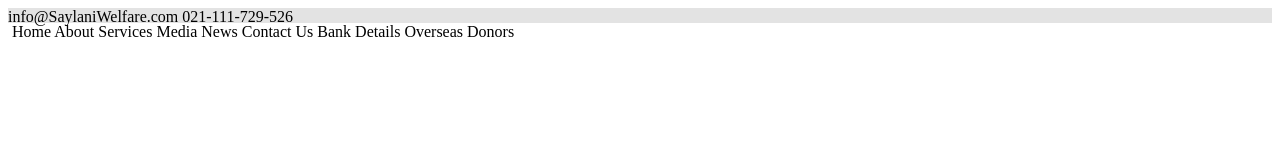
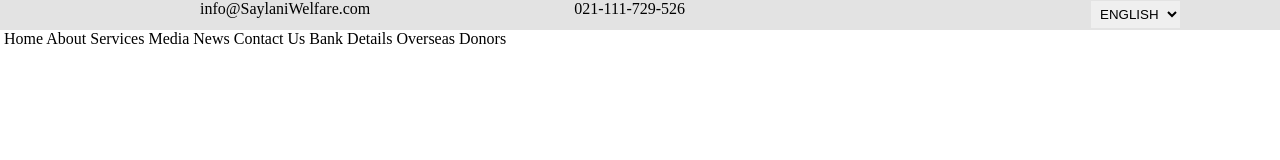
Before and after one commit to ZAINKHAN25/Saylani, a plain HTML site: page index.html in a window 1280 px wide. Drawn offline with Linux system fonts and the light colour scheme.

Commit message:
forth commit

```diff
--- a/index.html
+++ b/index.html
@@ -12,6 +12,10 @@
         <div class="header">
             <span id="gmailofsaylani">info@SaylaniWelfare.com</span>
             <span id="contactofsaylani">021-111-729-526</span>
+            <select>
+                <option>ENGLISH</option>
+                <option>اردو</option>
+            </select>
         </div>
         <div class="logos">
             <img src="" alt="">
--- a/style.css
+++ b/style.css
@@ -1,5 +1,22 @@
 .header{
     width: 100%;
-    height: 15px;
+    height: 30px;
     background-color: rgb(227, 227, 227);
 }
+*{
+    margin: 0;
+    padding: 0;
+    box-sizing: border-box;
+}
+
+.header span{
+    padding-left: 200px;
+}
+
+.header select{
+    float: right;
+    margin-right: 100px;
+    border: none;
+    padding: 5px;
+    margin-top: 1px;
+}
```
